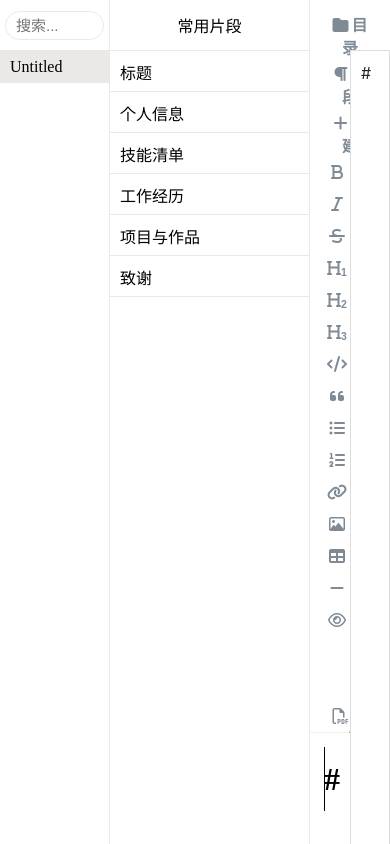
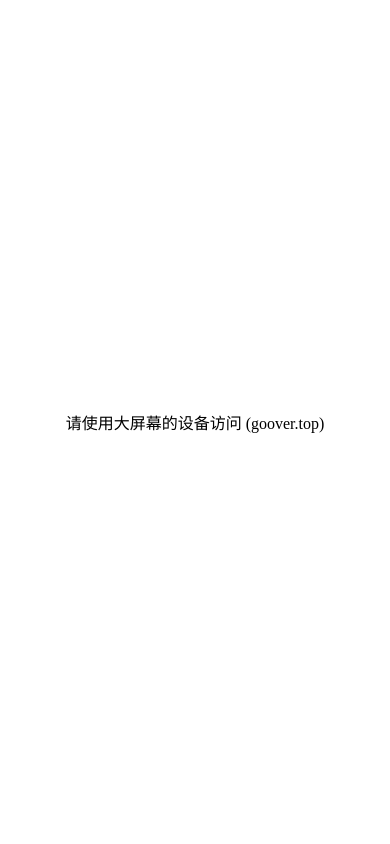
Before and after one commit to Macroyep/cv, a React (Create React App) app: page / in a window 390 px wide. Shown: the top 844 px of the page. Built offline with nearby package versions, Linux system fonts and the light colour scheme.

Commit message:
小屏幕提示

```diff
--- a/src/App.js
+++ b/src/App.js
@@ -4,8 +4,6 @@ import FolderList from './views/folder/FolderList';
 import styles from './App.module.css';
 import { connect } from 'react-redux';
 class App extends Component {
-  componentDidMount() {}
-
   isShowBlock(key) {
     const item = this.props.navs.find(item => item.key === key);
     return item.show;
@@ -13,6 +11,7 @@ class App extends Component {
   render() {
     return (
       <div className={styles.app}>
+        <div className="mobile-cover">请使用大屏幕的设备访问 (goover.top)</div>
         <div className={styles.content}>
           {this.isShowBlock('folder') && (
             <div className={styles.folder}>
--- a/src/App.module.css
+++ b/src/App.module.css
@@ -2,6 +2,7 @@
   height: 100%;
   display: flex;
   flex-direction: column;
+  position: relative;
 }
 
 .folder {
--- a/src/index.css
+++ b/src/index.css
@@ -12,3 +12,26 @@ body,
 .iconfont {
   padding: 0 3px;
 }
+
+.mobile-cover {
+  position: fixed;
+  display: none;
+  left: 0;
+  top: 0;
+  right: 0;
+  bottom: 0;
+  z-index: 1000000; /* 避免有些方库的高端zindex  */
+  background: #fff;
+}
+
+@media screen and (max-width: 1336px) {
+  .mobile-cover {
+    display: flex;
+    align-items: center;
+    justify-content: center;
+  }
+  body,
+  html {
+    overflow: hidden;
+  }
+}
```
Also changed, not shown: src/views/editor/simplemde.js (+6 -21 lines).
